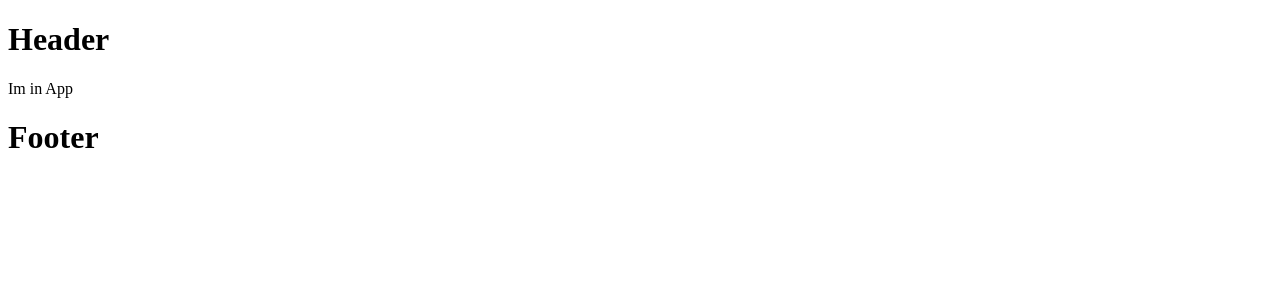
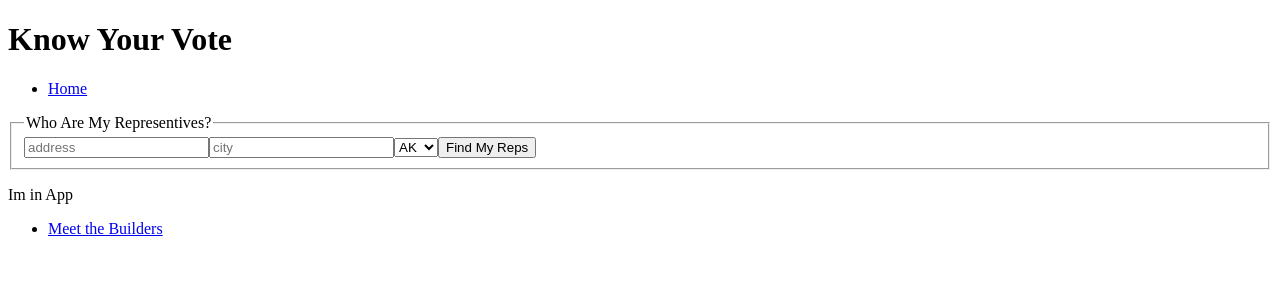
Before and after one commit to Codefellows-Education/know-your-vote, a React (Create React App) app: page / in a window 1280 px wide. Shown: the top 300 px of the page. Built offline with nearby package versions, Linux system fonts and the light colour scheme.

Commit message:
setting up the /reps piplein

```diff
--- a/package.json
+++ b/package.json
@@ -3,9 +3,11 @@
   "version": "0.1.0",
   "private": true,
   "dependencies": {
+    "cors": "2.8.5",
     "react": "^16.8.6",
     "react-dom": "^16.8.6",
-    "react-scripts": "2.1.8"
+    "react-scripts": "2.1.8",
+    "superagent": "5.0.2"
   },
   "scripts": {
     "start": "react-scripts start",
--- a/src/App.js
+++ b/src/App.js
@@ -1,11 +1,13 @@
 import React, { Component } from 'react';
 import Layout from './components/layout/layout';
+import FindReps from './components/findReps/findReps';
 
 class App extends Component {
   render() {
     return (
       <div className="App">
         <Layout>
+          <FindReps />
           <p>Im in App</p>
         </Layout>
       </div>
--- /dev/null
+++ b/src/components/findReps/findReps.js
@@ -0,0 +1,119 @@
+import React from 'react';
+import superagent from 'superagent';
+import cors from 'cors';
+
+class FindReps extends React.Component{
+  constructor(props){
+    super(props);
+    this.state = {
+      dataBody: {},
+    }
+  }
+  handleSubmit = async(e) => {
+    e.preventDefault();
+
+    // let userAddress = request.body.street +' '+ request.body.city;
+    // let userState = request.body.state;
+
+    // let newAddress = encodedURI(address);
+    // let url = 'http://localhost:3001/representatives';
+    let address = e.target.street.value;
+    let city = e.target.city.value;
+    let state = e.target.state.value;
+    let fullAddress = `${address} ${city} ${state}`;
+    // let searchQuery = fullAddress.replace(/\s/g, '%20');
+
+    let URL = `https://localhost:3001`
+
+    let data = await superagent.get(`${URL}/representatives`).query({address: fullAddress});
+
+    console.log(data);
+  }
+
+  // handleSubmit = async (e) => {
+  //   e.preventDefault();
+
+  //   let url = 'https://recordshelf-backend.herokuapp.com';
+  //   let searchQuery = e.target.inputSearch.value;
+  //   console.log(' 💿 search query 📀 ', searchQuery);
+  //   let data = await superagent.get(`${url}/search`).query({ artist: searchQuery });
+
+  //   this.setState({ dataBody: data.body });
+  //   console.log(this.state.dataBody);
+  // }
+  render(){
+    return(
+      <section className="deck" >
+        <form onSubmit={(e) => this.handleSubmit(e)}>
+          <fieldset>
+            <legend>Who Are My Representives?</legend>
+            <div id="address" className="card">
+              <input type="text" name="street" id="street-address" placeholder="address" required />
+              <input type="text" name="city" id="city-state-address" placeholder="city" required />
+              <select name="state">
+                <option value="AK">AK</option>
+                <option value="AL">AL</option>
+                <option value="AR">AR</option>
+                <option value="AS">AS</option>
+                <option value="AZ">AZ</option>
+                <option value="CA">CA</option>
+                <option value="CO">CO</option>
+                <option value="CT">CT</option>
+                <option value="DC">DC</option>
+                <option value="DE">DE</option>
+                <option value="FL">FL</option>
+                <option value="GA">GA</option>
+                <option value="GU">GU</option>
+                <option value="HI">HI</option>
+                <option value="IA">IA</option>
+                <option value="ID">ID</option>
+                <option value="IL">IL</option>
+                <option value="IN">IN</option>
+                <option value="KS">KS</option>
+                <option value="KY">KY</option>
+                <option value="LA">LA</option>
+                <option value="MA">MA</option>
+                <option value="MD">MD</option>
+                <option value="ME">ME</option>
+                <option value="MI">MI</option>
+                <option value="MN">MN</option>
+                <option value="MO">MO</option>
+                <option value="MS">MS</option>
+                <option value="MT">MT</option>
+                <option value="NC">NC</option>
+                <option value="ND">ND</option>
+                <option value="NE">NE</option>
+                <option value="NH">NH</option>
+                <option value="NJ">NJ</option>
+                <option value="NM">NM</option>
+                <option value="NV">NV</option>
+                <option value="NY">NY</option>
+                <option value="OH">OH</option>
+                <option value="OK">OK</option>
+                <option value="OR">OR</option>
+                <option value="PA">PA</option>
+                <option value="PR">PR</option>
+                <option value="RI">RI</option>
+                <option value="SC">SC</option>
+                <option value="SD">SD</option>
+                <option value="TN">TN</option>
+                <option value="TX">TX</option>
+                <option value="UT">UT</option>
+                <option value="VA">VA</option>
+                <option value="VI">VI</option>
+                <option value="VT">VT</option>
+                <option value="WA">WA</option>
+                <option value="WI">WI</option>
+                <option value="WV">WV</option>
+                <option value="WY">WY</option>
+              </select>
+              <button>Find My Reps</button>
+            </div>
+          </fieldset>
+        </form>
+      </section>
+    );
+  }
+}
+
+export default FindReps;
--- a/src/components/footer/footer.js
+++ b/src/components/footer/footer.js
@@ -3,7 +3,11 @@
 class Footer extends React.Component{
   render(){
     return(
-      <h1>Footer</h1>
+      <footer>
+          <ul>
+            <li><a href="/about">Meet the Builders</a></li>
+          </ul>
+      </footer>
     );
   }
 }
--- a/src/components/header/header.js
+++ b/src/components/header/header.js
@@ -3,7 +3,14 @@
 class Header extends React.Component{
   render(){
     return(
-      <h1>Header</h1>
+      <header>
+        <h1>Know Your Vote</h1>
+          <nav>
+            <ul>
+              <li><a href="/">Home</a></li>
+            </ul>
+          </nav>
+      </header>
     );
   }
 }
```
Also changed, not shown: 1 other file (tests, documents, lock files or other folders).
